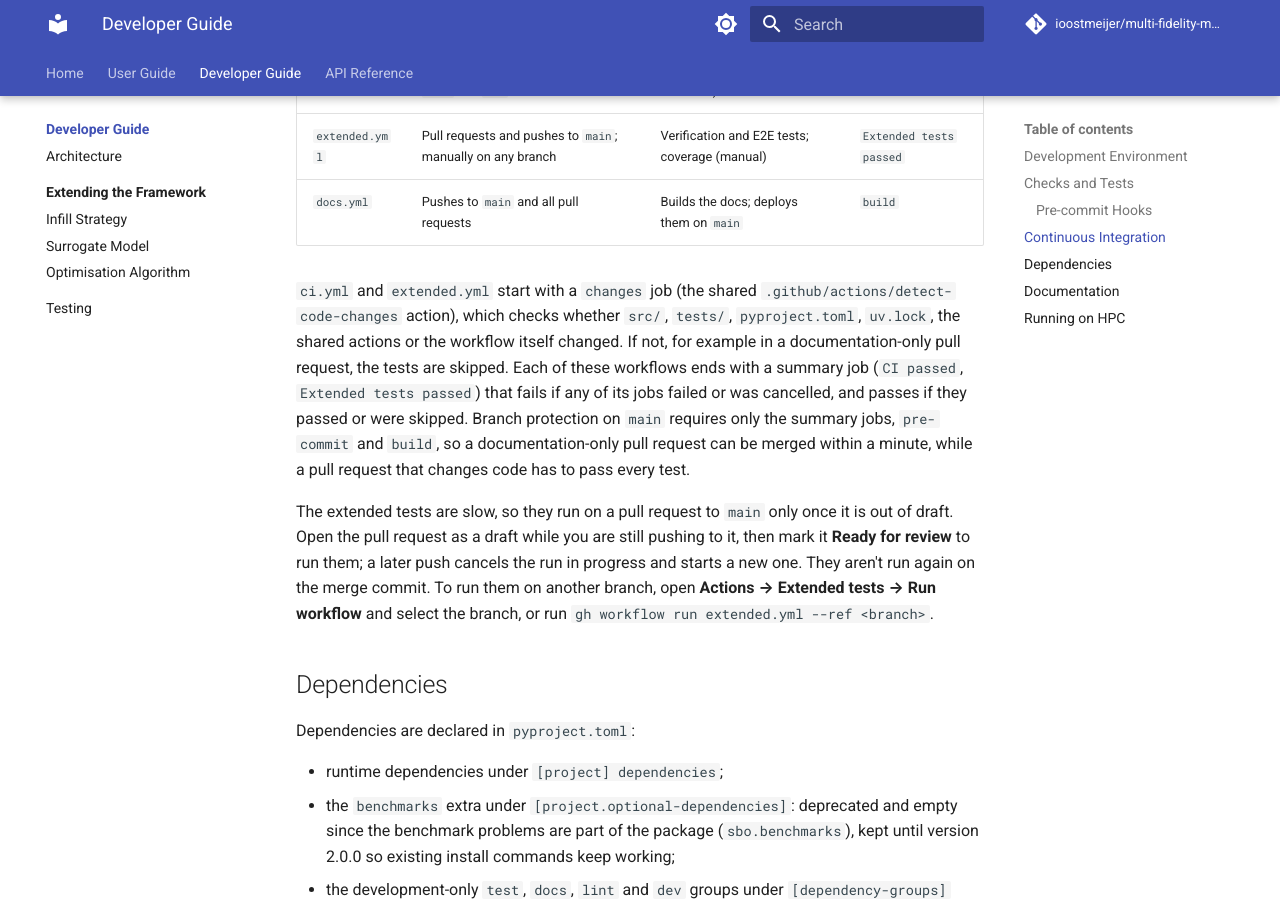
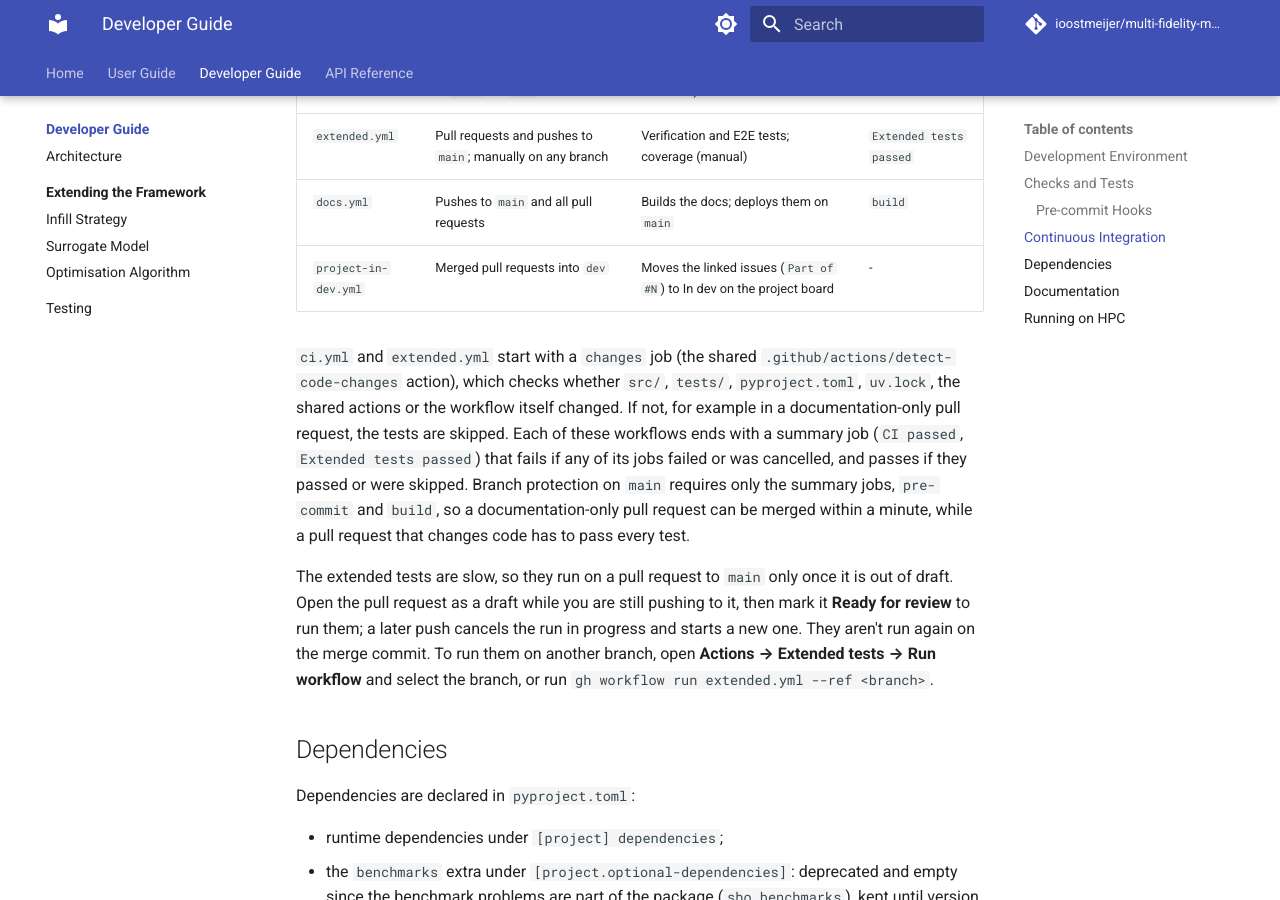
Before and after one commit to ioostmeijer/multi-fidelity-multi-point-sbo, an MkDocs documentation site: the page built from docs/dev/index.md, in a window 1280 px wide and 900 px high, scrolled down 1764 px. Built offline with MkDocs 1.6.1 and Material for MkDocs 9.7.7, drawn with Linux system fonts in a browser that asks for light colours; comment, search, counter and statistics services are not loaded.

Commit message:
Update the docs with the auto switch to 'In dev'

```diff
--- a/docs/dev/index.md
+++ b/docs/dev/index.md
@@ -54,12 +54,13 @@ The GitHub Actions workflows are in `.github/workflows/`. The test and docs work
 from `uv.lock` (via the shared `.github/actions/setup-env` action); the Lint workflow installs only the locked `lint`
 group (`uv sync --locked --only-group lint`), without the package or MPI, and runs the hooks with it.
 
-| Workflow       | Runs on                                                    | Jobs                                          | Required check          |
-| -------------- | ---------------------------------------------------------- | --------------------------------------------- | ----------------------- |
-| `lint.yml`     | All pushes and pull requests to `main` and `dev`           | Pre-commit hooks on all files                 | `pre-commit`            |
-| `ci.yml`       | All pushes and pull requests to `main` and `dev`           | deptry, unit tests (Linux and Windows)        | `CI passed`             |
-| `extended.yml` | Pull requests and pushes to `main`; manually on any branch | Verification and E2E tests; coverage (manual) | `Extended tests passed` |
-| `docs.yml`     | Pushes to `main` and all pull requests                     | Builds the docs; deploys them on `main`       | `build`                 |
+| Workflow             | Runs on                                                    | Jobs                                                                  | Required check          |
+| -------------------- | ---------------------------------------------------------- | --------------------------------------------------------------------- | ----------------------- |
+| `lint.yml`           | All pushes and pull requests to `main` and `dev`           | Pre-commit hooks on all files                                         | `pre-commit`            |
+| `ci.yml`             | All pushes and pull requests to `main` and `dev`           | deptry, unit tests (Linux and Windows)                                | `CI passed`             |
+| `extended.yml`       | Pull requests and pushes to `main`; manually on any branch | Verification and E2E tests; coverage (manual)                         | `Extended tests passed` |
+| `docs.yml`           | Pushes to `main` and all pull requests                     | Builds the docs; deploys them on `main`                               | `build`                 |
+| `project-in-dev.yml` | Merged pull requests into `dev`                            | Moves the linked issues (`Part of #N`) to In dev on the project board | -                       |
 
 `ci.yml` and `extended.yml` start with a `changes` job (the shared `.github/actions/detect-code-changes` action), which
 checks whether `src/`, `tests/`, `pyproject.toml`, `uv.lock`, the shared actions or the workflow itself changed. If not,
```
Also changed, not shown: CHANGELOG.md (+2 -0 lines).
